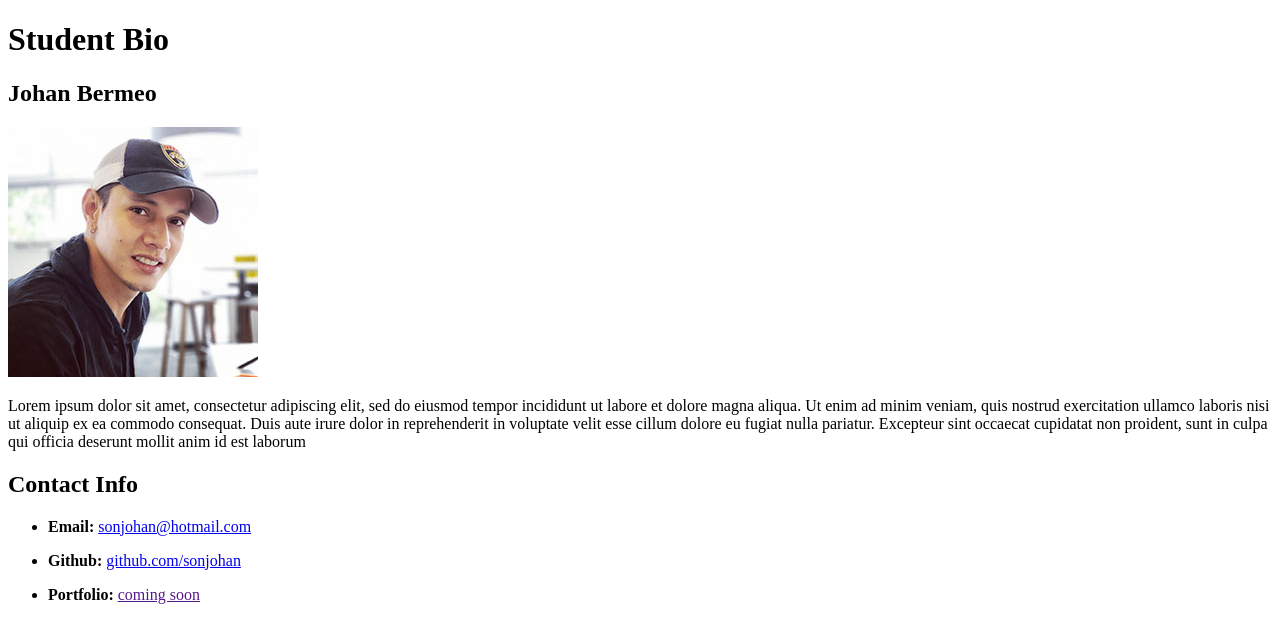
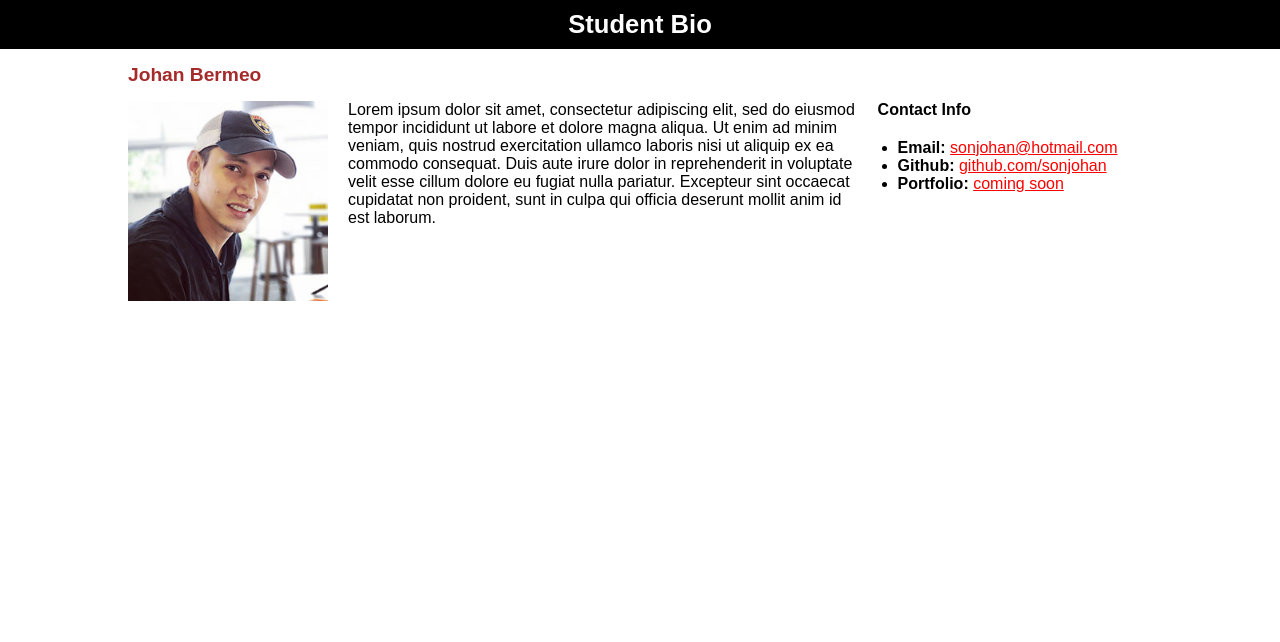
Before and after one commit to sonjohan/studentBio, a plain HTML site: page index.html in a window 1280 px wide. Drawn offline with Linux system fonts and the light colour scheme.

Commit message:
Version 2.0

```diff
--- a/index.html
+++ b/index.html
@@ -1,17 +1,62 @@
 <!DOCTYPE HTML>
+<html>
+
 <head>
     <title>My Bio</title>
+    <link rel="stylesheet" type="text/css" href="style.css">
 </head>
 
 <body>
-    <h1>Student Bio</h1>
-    <h2>Johan Bermeo</h2>
-    <img src="images/profile_small.jpg">
-    <p>Lorem ipsum dolor sit amet, consectetur adipiscing elit, sed do eiusmod tempor incididunt ut labore et dolore magna aliqua. Ut enim ad minim veniam, quis nostrud exercitation ullamco laboris nisi ut aliquip ex ea commodo consequat. Duis aute irure dolor in reprehenderit in voluptate velit esse cillum dolore eu fugiat nulla pariatur. Excepteur sint occaecat cupidatat non proident, sunt in culpa qui officia deserunt mollit anim id est laborum</p>
-    <h2>Contact Info</h2>
-    <ul>
-        <li><p><strong>Email:</strong> <a href="mailto:sonjohan@hotmail.com">sonjohan@hotmail.com</a></p></li>
-        <li><p><strong>Github:</strong> <a href="https://github.com/sonjohan/" target="_blank">github.com/sonjohan</a></p></li>
-        <li><p><strong>Portfolio:</strong> <a href="">coming soon</a></p></li>
-    </ul>
+    <div class="container">
+
+        <section class="header">
+            <h1>Student Bio</h1>
+        </section>
+
+        <section class="content">
+
+            <h2 class="name">Johan Bermeo</h2>
+
+            <div id="bio-image">
+                <img src="images/profile_small.jpg">
+            </div>
+
+            <section class="mainInfo">
+                <div id="main-bio">
+                    <p>Lorem ipsum dolor sit amet, consectetur adipiscing elit, sed do eiusmod tempor incididunt ut labore et dolore magna
+                        aliqua. Ut enim ad minim veniam, quis nostrud exercitation ullamco laboris nisi ut aliquip ex ea commodo consequat.
+                        Duis aute irure dolor in reprehenderit in voluptate velit esse cillum dolore eu fugiat nulla pariatur. Excepteur
+                        sint occaecat cupidatat non proident, sunt in culpa qui officia deserunt mollit anim id est laborum.</p>
+                </div>
+
+                <div id="contact-info">
+                    <h2>Contact Info</h2>
+                    <ul>
+                        <li>
+                            <p>
+                                <strong>Email:</strong>
+                                <a href="mailto:sonjohan@hotmail.com">sonjohan@hotmail.com</a>
+                            </p>
+                        </li>
+                        <li>
+                            <p>
+                                <strong>Github:</strong>
+                                <a href="https://github.com/sonjohan/" target="_blank">github.com/sonjohan</a>
+                            </p>
+                        </li>
+                        <li>
+                            <p>
+                                <strong>Portfolio:</strong>
+                                <a href="">coming soon</a>
+                            </p>
+                        </li>
+                    </ul>
+                </div>
+            </section>
+
+        </section>
+
+    </div>
 </body>
+
+</html>
--- /dev/null
+++ b/style.css
@@ -0,0 +1,71 @@
+* {
+    margin: 0;
+    padding: 0;
+    border: 0;
+    outline: 0;
+    font-size: 100%;
+    vertical-align: baseline;
+    background: transparent;
+}
+
+.container{
+    font-family: Arial, Helvetica, sans-serif;
+    height: 100%;
+    width: 100%;
+}
+
+.header{
+    background-color: black;
+    color: white;
+    text-align: center;
+}
+
+img{
+    width: 200px;
+}
+
+h1{
+    font-size: 1.6em;
+    padding: 10px 0;
+}
+
+a{
+    color: red;
+}
+
+.name{
+    padding: 15px 0;
+    font-size: 1.2em;
+    color: brown;
+}
+
+.content{
+    width: 1024px;
+    margin: 0 auto;
+}
+
+.mainInfo{
+    width: 824px;
+    display: inline-flex;
+}
+
+#bio-image, #main-bio, #contact-info{
+    float: left;
+}
+
+#bio-image{
+    width: 200px;
+}
+
+#main-bio{
+    width: 65%;
+    padding: 0 20px;
+}
+
+#contact-info{
+    width: 35%;
+}
+
+ul{
+    padding:20px;
+}
```
